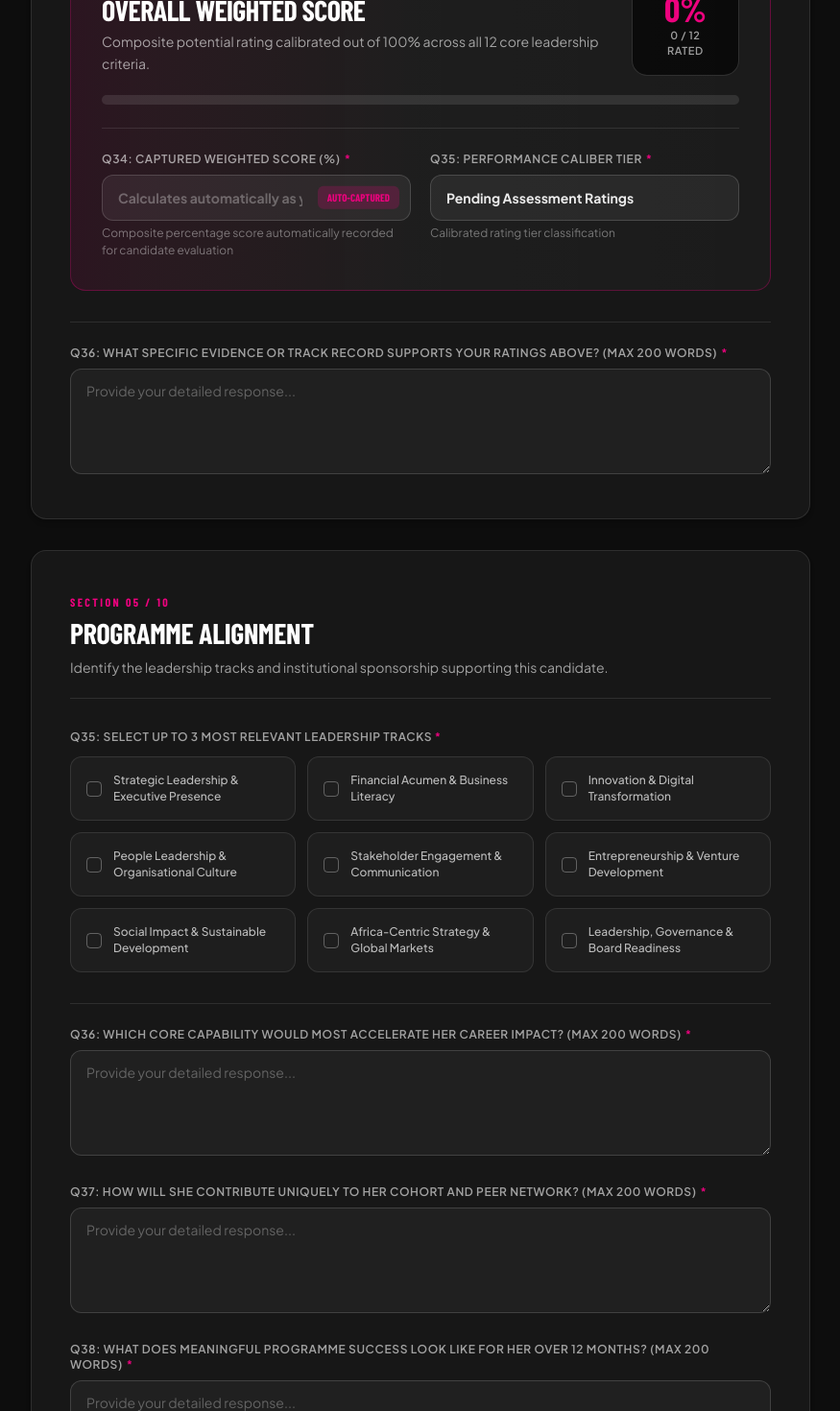
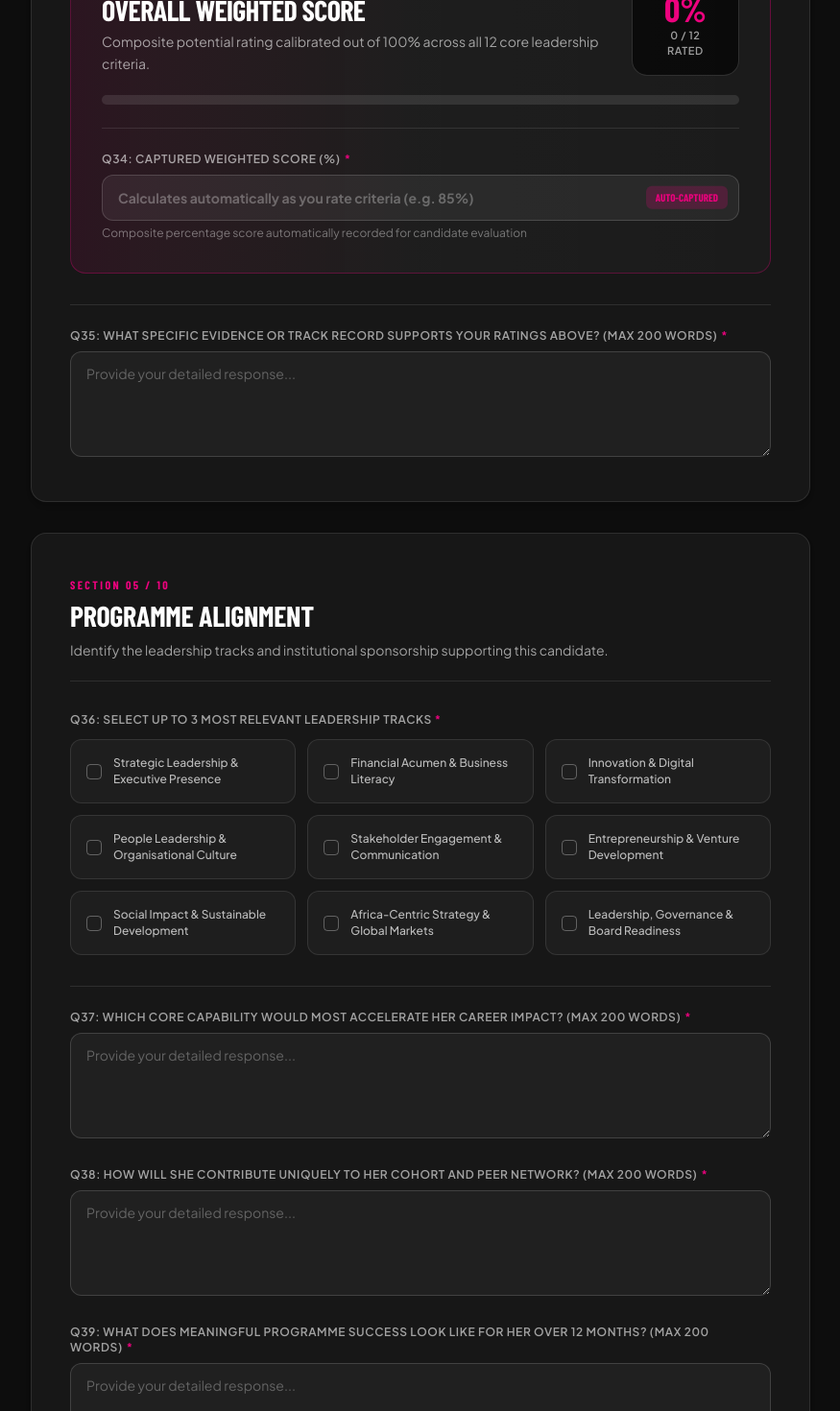
Before and after one commit to brandfocal/empowaher, a Next.js app: page /nominate in a window 1280 px wide. Shown: the part 6100-7570 px from the top of the page at 96% size, without its empty margins (380-1255 px from the left). Built offline with nearby package versions, Linux system fonts and the light colour scheme; a web font is replaced by a local one.

Commit message:
Remove unnecessary Q35 Performance Caliber Tier field from Nomination Form

```diff
--- a/src/components/NominationForm.tsx
+++ b/src/components/NominationForm.tsx
@@ -913,8 +913,8 @@
                       />
                     </div>
 
-                    {/* Captured Score & Tier Fields */}
-                    <div className="mt-6 grid grid-cols-1 gap-5 border-t border-white/10 pt-6 sm:grid-cols-2">
+                    {/* Captured Score Field */}
+                    <div className="mt-6 border-t border-white/10 pt-6">
                       <FormField
                         label="Q34: Captured Weighted Score (%)"
                         required
@@ -938,36 +938,12 @@
                           </span>
                         </div>
                       </FormField>
-
-                      <FormField
-                        label="Q35: Performance Caliber Tier"
-                        required
-                        hint="Calibrated rating tier classification"
-                      >
-                        <input
-                          type="text"
-                          name="caliber_tier"
-                          value={
-                            ratedCount === 0
-                              ? "Pending Assessment Ratings"
-                              : weightedScorePercent >= 90
-                              ? "Tier 1: Exceptional / Board & Executive Track"
-                              : weightedScorePercent >= 75
-                              ? "Tier 2: High Potential / Accelerated Pipeline"
-                              : weightedScorePercent >= 60
-                              ? "Tier 3: Emerging Leader / Developmental"
-                              : "Tier 4: Foundational"
-                          }
-                          readOnly
-                          className={`${inputClass} font-bold text-white/90 bg-white/[0.06]`}
-                        />
-                      </FormField>
                     </div>
                   </div>
 
                   <div className="mt-8 border-t border-white/10 pt-6">
                     <FormTextArea
-                      label="Q36: What specific evidence or track record supports your ratings above?"
+                      label="Q35: What specific evidence or track record supports your ratings above?"
                       max={200}
                     />
                   </div>
@@ -992,7 +968,7 @@
 
                   <div>
                     <span className="mb-3 block text-xs font-semibold uppercase tracking-wider text-white/60">
-                      Q35: Select up to 3 Most Relevant Leadership Tracks <span className="text-[#ed027e]">*</span>
+                      Q36: Select up to 3 Most Relevant Leadership Tracks <span className="text-[#ed027e]">*</span>
                     </span>
                     <div className="grid grid-cols-1 gap-3 sm:grid-cols-2 lg:grid-cols-3">
                       {programmeStreams.map((stream) => {
@@ -1026,15 +1002,15 @@
 
                   <div className="mt-8 space-y-6 border-t border-white/10 pt-6">
                     <FormTextArea
-                      label="Q36: Which core capability would most accelerate her career impact?"
+                      label="Q37: Which core capability would most accelerate her career impact?"
                       max={200}
                     />
                     <FormTextArea
-                      label="Q37: How will she contribute uniquely to her cohort and peer network?"
+                      label="Q38: How will she contribute uniquely to her cohort and peer network?"
                       max={200}
                     />
                     <FormTextArea
-                      label="Q38: What does meaningful programme success look like for her over 12 months?"
+                      label="Q39: What does meaningful programme success look like for her over 12 months?"
                       max={200}
                     />
                   </div>
```
